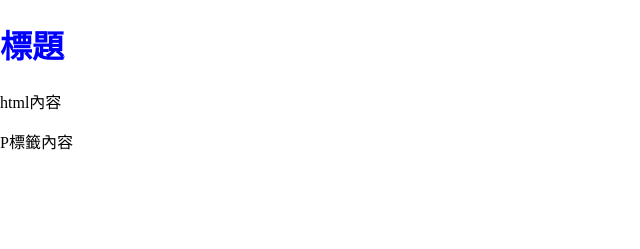
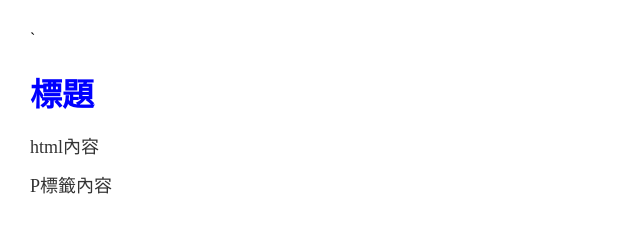
Before and after one commit to sidwebsite/test001, a plain HTML site: page index.html in a window 1280 px wide. Shown: the whole page, without its empty margins (0-640 px from the left). Drawn offline with Linux system fonts and the light colour scheme.

Commit message:
外層新增一個.container的div標籤 style.css新增.container和p標籤樣式

```diff
--- a/css/style.css
+++ b/css/style.css
@@ -2,6 +2,14 @@ body {
     margin: 0;
     padding: 0;
 }
+.container {
+    padding: 30px;
+}
 h1 {
     color: blue;
 }
+p {
+    font-size: 18px;
+    color: #333;
+    line-height: 1.2;
+}
--- a/index.html
+++ b/index.html
@@ -8,9 +8,11 @@
     <link rel="stylesheet" href="css/style.css">
 </head>
 <body>
-    <h1>標題</h1>
-    <p>html內容</p>
-    <p>P標籤內容</p>
+    <div class="container">`
+        <h1>標題</h1>
+        <p>html內容</p>
+        <p>P標籤內容</p>
+    </div>
 
     <script src="javascript/all.js"></script>
 </body>
```
